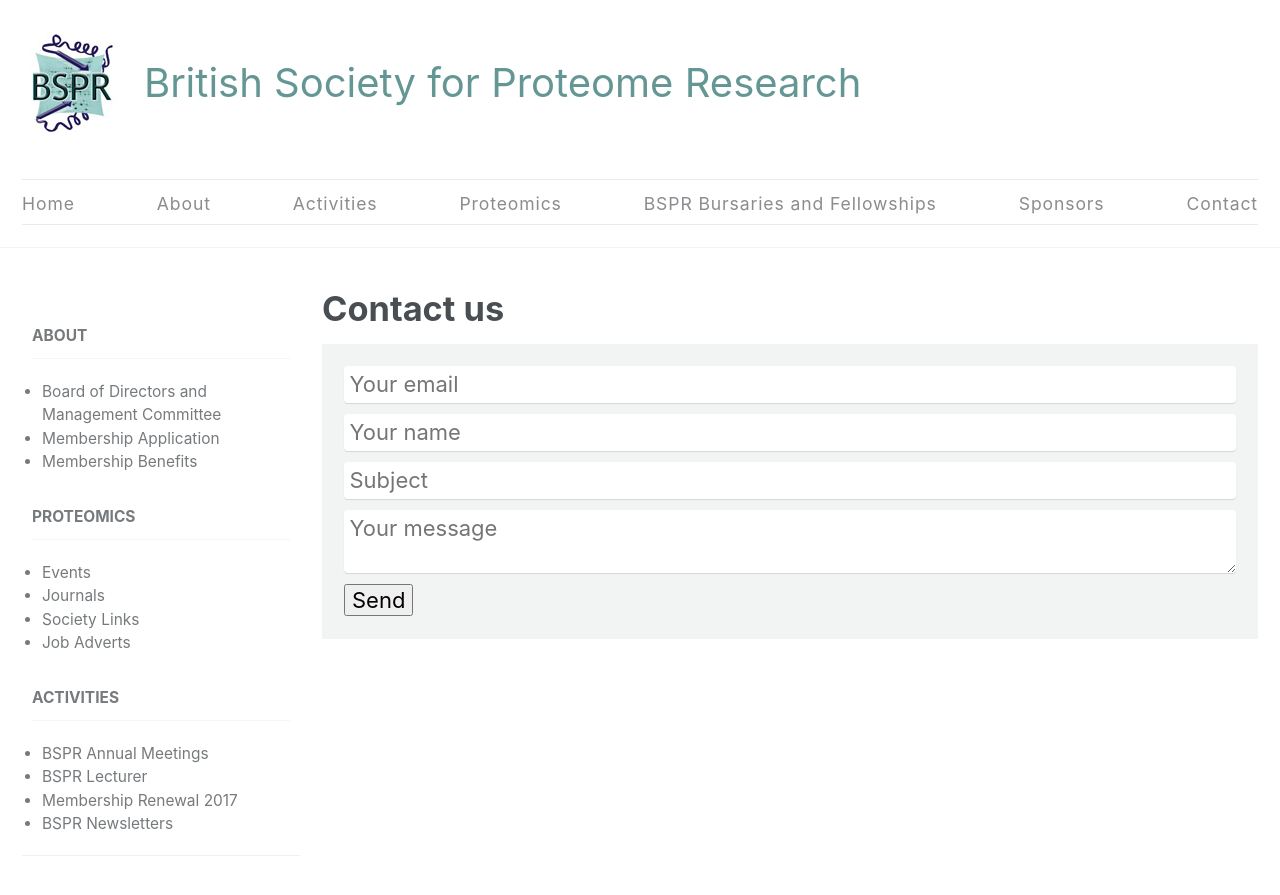
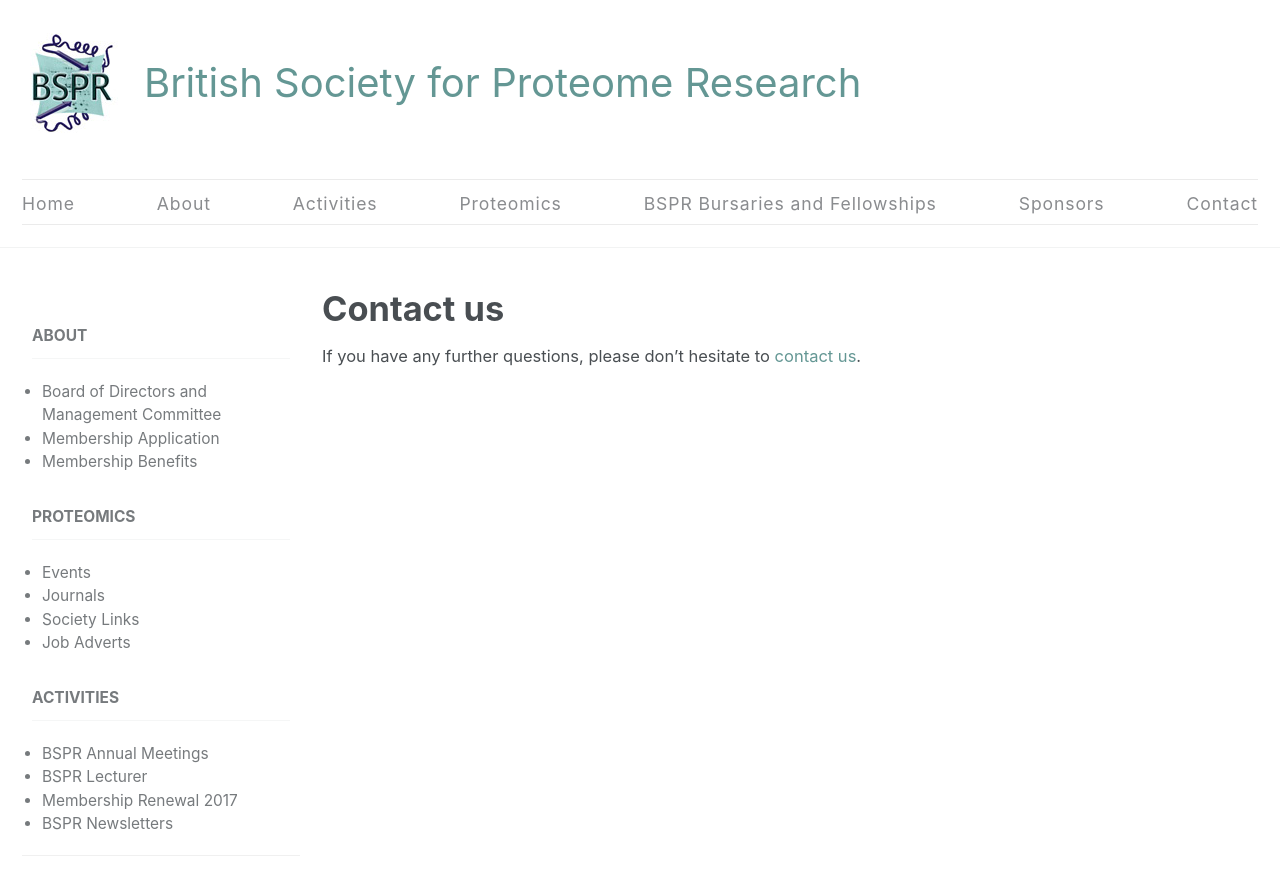
Before and after one commit to kbarnouin/Chuqiaoo.github.io, a Jekyll site: the page built from _pages/contact.md, in a window 1280 px wide and 900 px high. Shown: the top 895 px of the window. Built offline with Jekyll 4.4.1, drawn with Linux system fonts in a browser that asks for light colours; nearby versions of some CDN libraries.

Commit message:
update contact page

```diff
--- a/_pages/contact.md
+++ b/_pages/contact.md
@@ -10,12 +10,4 @@
 ---
 
 
-
-
-<form method="POST" action="https://formspree.io/gongchuqiao@gmail.com">
-  <input type="email" name="email" placeholder="Your email">
-  <input type="text" name="name" placeholder="Your name">
-  <input type="text" name="subject" placeholder="Subject">
-  <textarea name="message" placeholder="Your message"></textarea>
-  <button type="submit">Send</button>
-</form>
+If you have any further questions, please don't hesitate to [contact us](mailto:webmaster@bspr.org).
```
Also changed, not shown: 2 other files.
